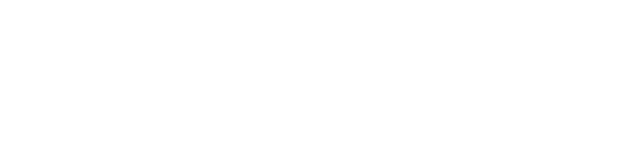
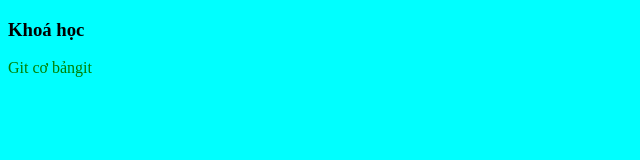
Before and after one commit to tien-lt99/git-tutorial, a plain HTML site: page index.html in a window 1280 px wide. Shown: the whole page, without its empty margins (0-640 px from the left). Drawn offline with Linux system fonts and the light colour scheme.

Commit message:
luu all files

```diff
--- a/index.html
+++ b/index.html
@@ -9,6 +9,7 @@
     <title>Document</title>
 </head>
 <body>
-
+    <h3>Khoá học</h3>
+    <p>Git cơ bảngit </p>
 </body>
 </html>
--- a/style2.css
+++ b/style2.css
@@ -0,0 +1,3 @@
+body{
+    background-color: cyan;
+}
```
